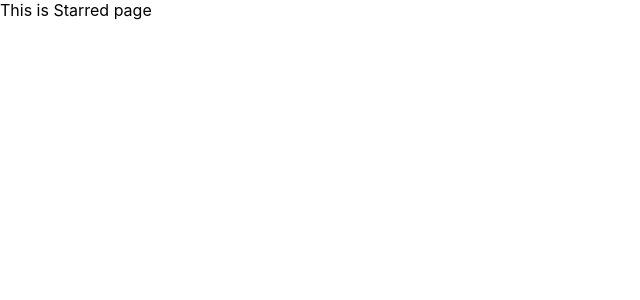
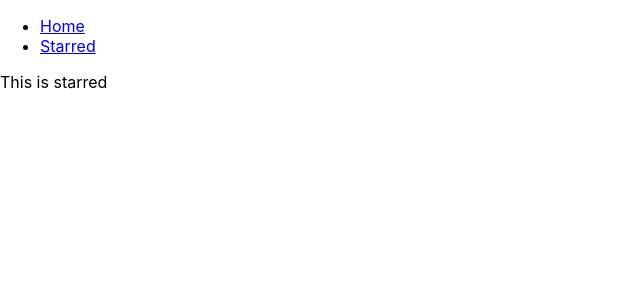
Before and after one commit to yugender567/box-office, a React (Create React App) app in the folder React Intershala/box-office/: page /starred in a window 1280 px wide. Shown: the top 300 px of the page, without its empty margins (0-640 px from the left). Built offline with nearby package versions, Linux system fonts and the light colour scheme.

Commit message:
added nav bar and created page components

```diff
--- a/React Intershala/box-office/src/App.js
+++ b/React Intershala/box-office/src/App.js
@@ -1,19 +1,27 @@
 import React from 'react';
 import { Switch, Route } from 'react-router-dom';
+import Navs from './components/Navs';
+import Home from './pages/Home';
+import Starred from './pages/Starred';
 
 function App() {
   return (
+    <div>
+      <Navs />
       <Switch>
         <Route exact path="/">
-        This is Home page
+          <Home />
         </Route>
 
         <Route exact path="/starred">
-        This is Starred page
+          <Starred />
         </Route>
 
-      <Route>This is 404 page</Route>
+        <Route>
+          <div>not found</div>
+        </Route>
       </Switch>
+    </div>
   );
 }
 
--- /dev/null
+++ b/React Intershala/box-office/src/components/Navs.js
@@ -0,0 +1,22 @@
+import React from 'react';
+import { Link } from 'react-router-dom';
+
+const LINKS = [
+  { to: '/', text: 'Home' },
+  { to: '/starred', text: 'Starred' },
+];
+const Navs = () => {
+  return (
+    <div>
+      <ul>
+        {LINKS.map(item => (
+          <li key={item.to}>
+            <Link to={item.to}> {item.text}</Link>
+          </li>
+        ))}
+      </ul>
+    </div>
+  );
+};
+
+export default Navs;
--- /dev/null
+++ b/React Intershala/box-office/src/pages/Home.js
@@ -0,0 +1,7 @@
+import React from 'react';
+
+const Home = () => {
+  return <div>This is Home</div>;
+};
+
+export default Home;
--- /dev/null
+++ b/React Intershala/box-office/src/pages/Starred.js
@@ -0,0 +1,7 @@
+import React from 'react';
+
+const Starred = () => {
+  return <div>This is starred</div>;
+};
+
+export default Starred;
```
Lines whose indentation alone changed are shown as unchanged.
